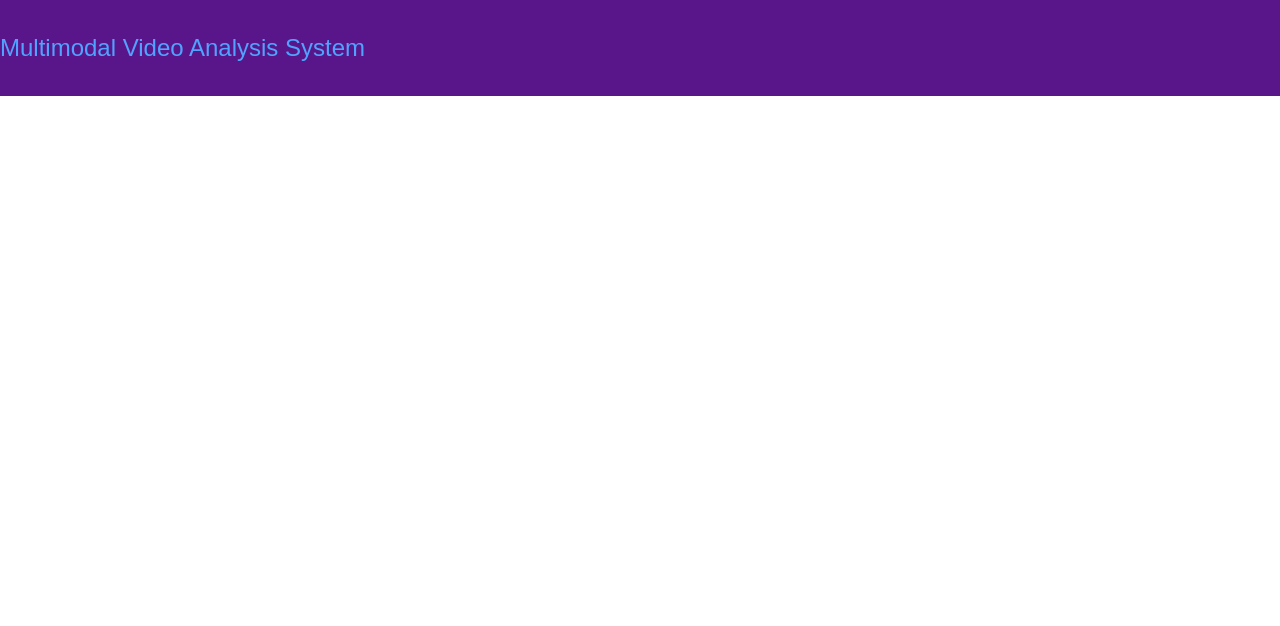
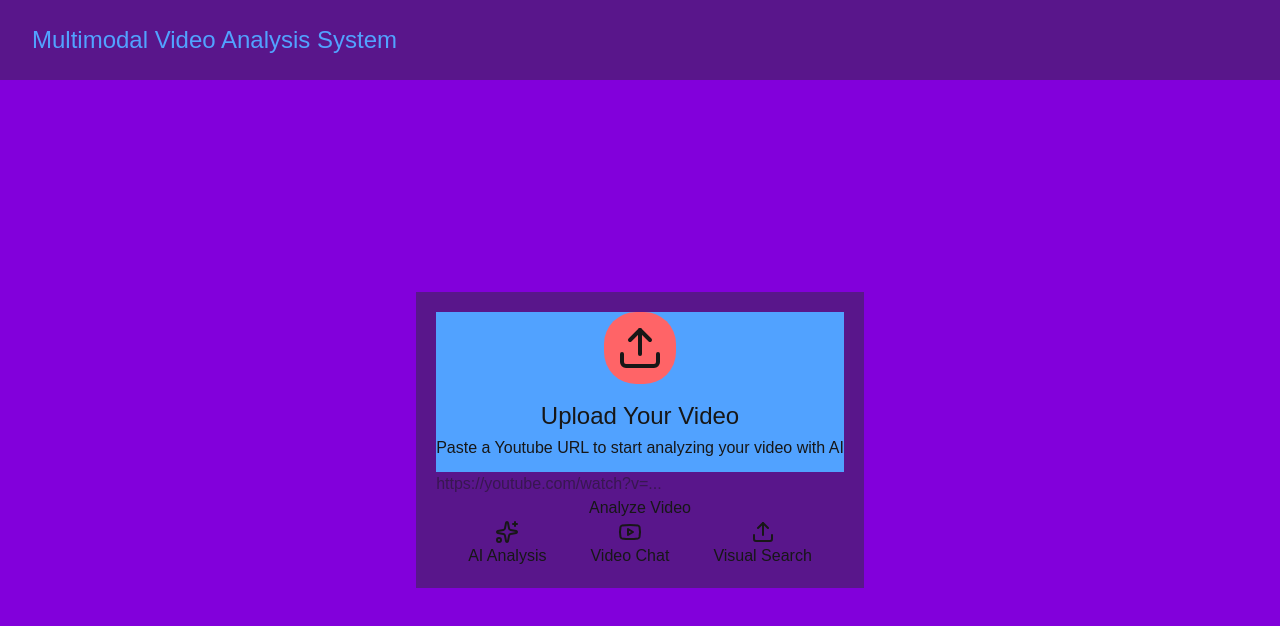
Before and after one commit to maamoonzsalman/multimodalVideoAnalysis, a Next.js app in the folder multimodalVideoAnalysis/client/: page / in a window 1280 px wide. Shown: the top 626 px of the page. Built offline with nearby package versions, Linux system fonts and the light colour scheme.

Commit message:
feat: implement detailed skeleton for video upload UI

```diff
--- a/multimodalVideoAnalysis/client/src/app/components/landingPage/Title.tsx
+++ b/multimodalVideoAnalysis/client/src/app/components/landingPage/Title.tsx
@@ -1,6 +1,6 @@
 export default function Title() {
     return (
-        <div className="bg-purple-900 h-24 flex flex-col justify-center">
+        <div className="bg-purple-900 h-20 flex flex-col justify-center px-8">
             <div className='text-2xl text-blue-400'>
                 Multimodal Video Analysis System
             </div>
--- /dev/null
+++ b/multimodalVideoAnalysis/client/src/app/components/landingPage/UploadVideo/UploadInput.tsx
@@ -0,0 +1,28 @@
+"use client"
+import { useState } from "react"
+
+export default function UploadInput() {
+    const [link, setLink] = useState("")
+
+    return (
+        <form className="w-full">
+            <div>
+                <input
+                    type="text"
+                    placeholder="https://youtube.com/watch?v=..."
+                    value = {link}
+                    onChange = {(e) => setLink(e.target.value)}
+                    className="w-full"
+                />
+            </div>
+            <div>
+                <button
+                    type="submit"
+                    className="w-full"
+                    >
+                    Analyze Video
+                </button>
+            </div>
+        </form>
+    )
+}
--- /dev/null
+++ b/multimodalVideoAnalysis/client/src/app/components/landingPage/UploadVideo/UploadVideo.tsx
@@ -0,0 +1,53 @@
+import { Upload, Youtube, Sparkles } from "lucide-react"
+import UploadInput from "./UploadInput"
+
+export default function UploadVideo() {
+    return (
+        <div className="upload-container flex flex-col bg-purple-900 p-5">
+
+            <div className="directions bg-blue-400 flex flex-col items-center">
+                <div className="bg-red-400 p-3 rounded-4xl mb-4">
+                    <Upload size={48}/>
+                </div>
+                <div className="text-2xl mb-1">
+                    Upload Your Video
+                </div>
+                <div className='mb-3'>
+                    Paste a Youtube URL to start analyzing your video with AI
+                </div>
+            </div>
+
+            <div className="input">
+                <UploadInput/>
+            </div>
+
+            <div className="feature-logos flex justify-between mx-8">
+                <div className='flex-col items-center flex'>
+                    <div>
+                        <Sparkles/>
+                    </div>
+                    <div>
+                        AI Analysis
+                    </div>
+                </div>
+                <div className='flex-col items-center flex'>
+                    <div>
+                        <Youtube/>
+                    </div>
+                    <div>
+                        Video Chat
+                    </div>
+                </div>
+                <div className='flex-col items-center flex'>
+                    <div>
+                        <Upload/>
+                    </div>
+                    <div>
+                        Visual Search
+                    </div>
+                </div>
+            </div>
+
+        </div>
+    )
+}
--- a/multimodalVideoAnalysis/client/src/app/page.tsx
+++ b/multimodalVideoAnalysis/client/src/app/page.tsx
@@ -1,10 +1,15 @@
 import Title from "./components/landingPage/Title";
-
+import UploadVideo from "./components/landingPage/UploadVideo/UploadVideo";
 
 export default function Home() {
   return (
-    <div>
-        <Title/>
+    <div className="min-h-screen flex flex-col">
+      <div className="navbar">
+          <Title/>
+      </div>
+      <div className="bg-purple-700 flex-1 flex justify-center items-center">
+        <UploadVideo/>
+      </div>
     </div>
   );
 }
```
Also changed, not shown: multimodalVideoAnalysis/client/package.json (+7 -6 lines), 1 other file (tests, documents, lock files or other folders).
